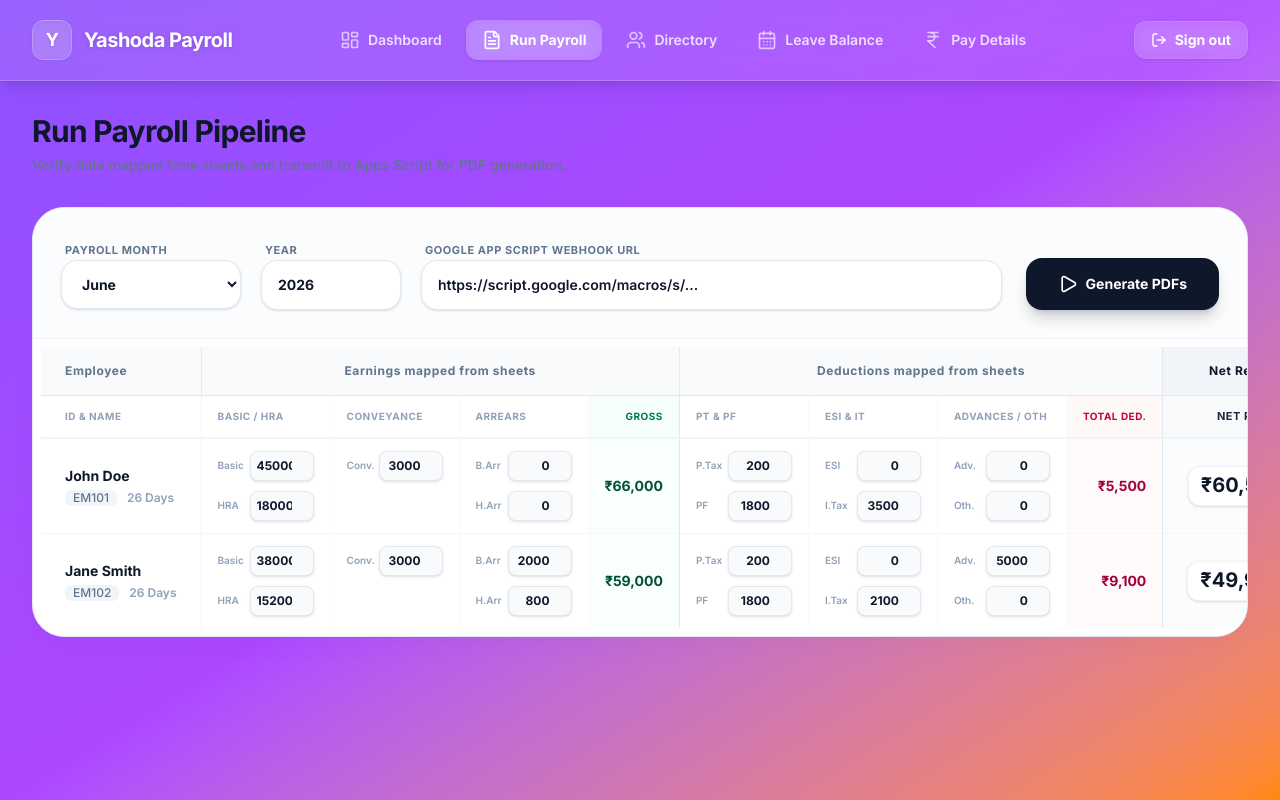
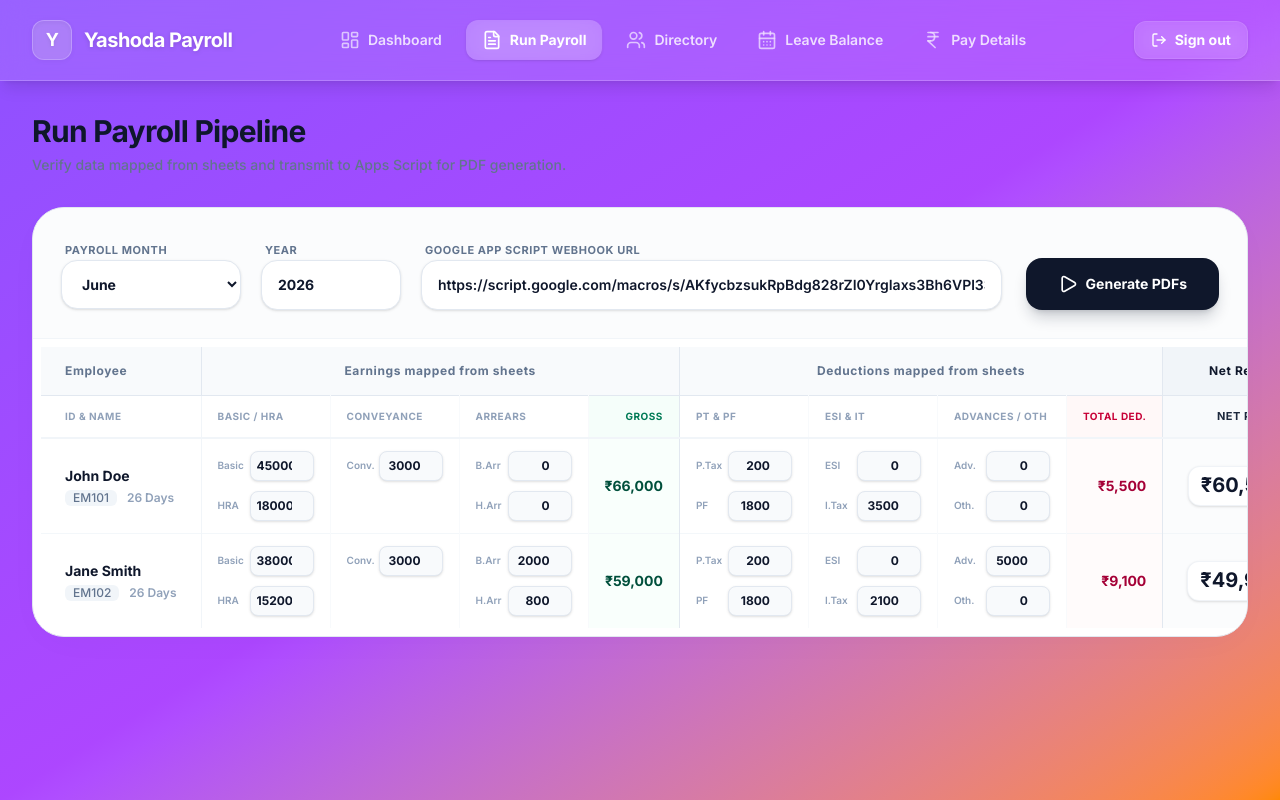
Before and after one commit to mis-cell/salary_automation, a React (Vite) app: page /#/salary in a window 1280 px wide. Both pictures are taken after a click on the button "Sign in as Administrator". Built offline with nearby package versions, Linux system fonts and the light colour scheme.

Commit message:
feat: update default Google Apps Script URL

```diff
--- a/src/pages/EnterSalary.tsx
+++ b/src/pages/EnterSalary.tsx
@@ -3,7 +3,7 @@ import { Send, Loader2, Play, CheckCircle2 } from "lucide-react";
 
 export default function EnterSalary() {
   const [loading, setLoading] = useState(false);
-  const [scriptUrl, setScriptUrl] = useState("https://script.google.com/macros/s/..."); // Placeholder for user
+  const [scriptUrl, setScriptUrl] = useState("https://script.google.com/macros/s/AKfycbzsukRpBdg828rZI0YrgIaxs3Bh6VPl33dlMmRm0Vt3FsabaNZfavTUTzns3WayYTXR/exec"); // Default Apps Script Web App
   const [month, setMonth] = useState("June");
   const [year, setYear] = useState("2026");
 
```
